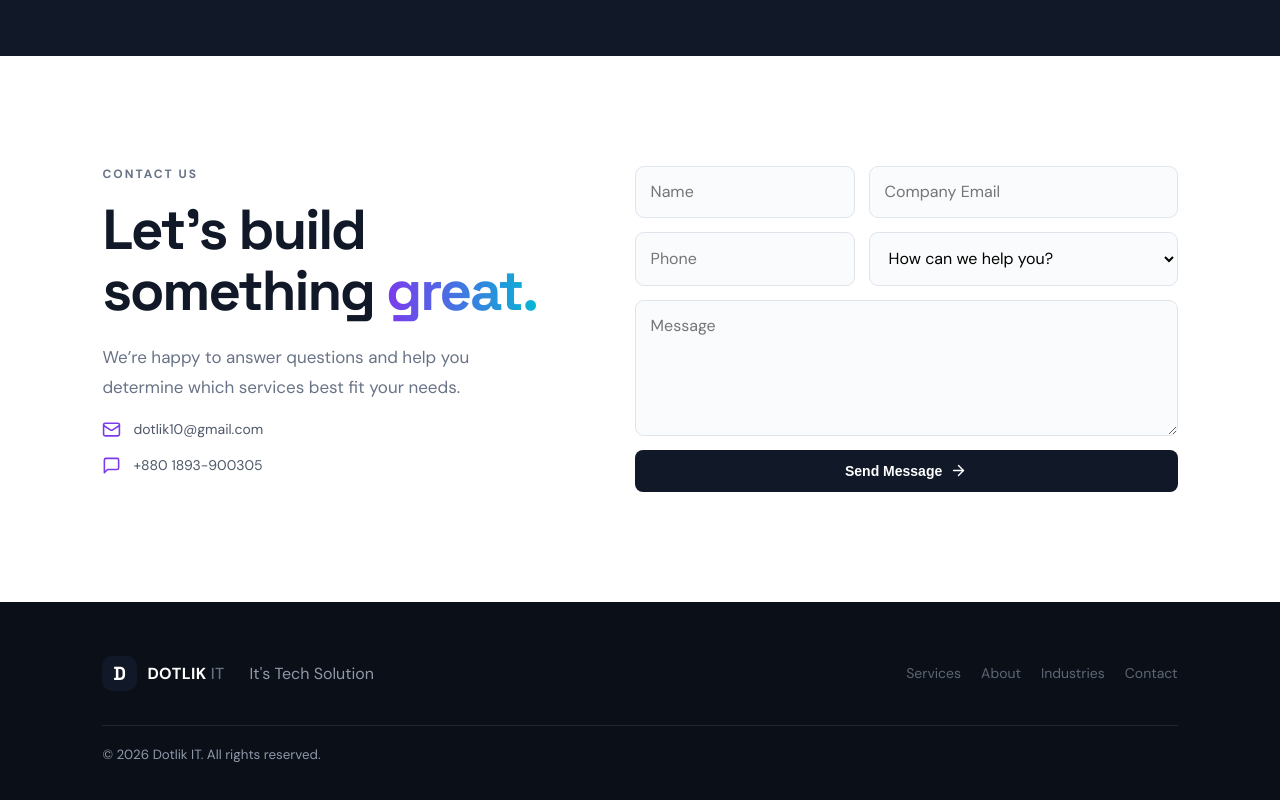
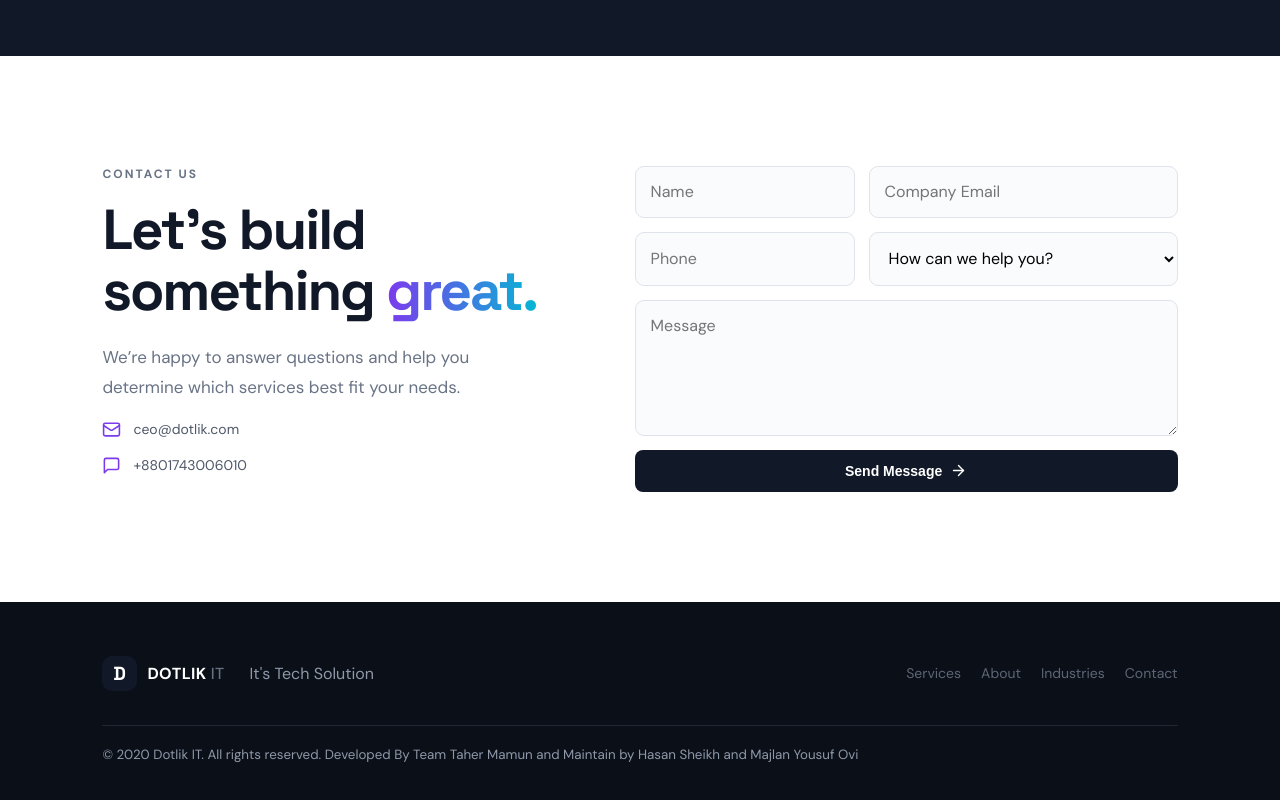
Before and after one commit to Ovi32/DOTLIK, a Next.js app: page / in a window 1280 px wide. Shown: the part 4684-5484 px from the top of the page. Built offline with nearby package versions, Linux system fonts and the light colour scheme.

Commit message:
Update page.jsx

```diff
--- a/app/page.jsx
+++ b/app/page.jsx
@@ -77,13 +77,13 @@ export default function Home() {
       </section>
 
       <section id="contact" className="contact">
-        <div><div className="eyebrow">CONTACT US</div><h2>Let’s build something <span>great.</span></h2><p>We’re happy to answer questions and help you determine which services best fit your needs.</p><div className="contactInfo"><Mail size={19}/><span>dotlik10@gmail.com</span></div><div className="contactInfo"><MessageSquare size={19}/><span>+880 1893-900305</span></div></div>
-        <form action="mailto:dotlik10@gmail.com" method="post" encType="text/plain">
+        <div><div className="eyebrow">CONTACT US</div><h2>Let’s build something <span>great.</span></h2><p>We’re happy to answer questions and help you determine which services best fit your needs.</p><div className="contactInfo"><Mail size={19}/><span>ceo@dotlik.com</span></div><div className="contactInfo"><MessageSquare size={19}/><span>+8801743006010</span></div></div>
+        <form action="mailto:ceo@dotlik.com" method="post" encType="text/plain">
           <input name="Name" placeholder="Name" required/><input name="Email" type="email" placeholder="Company Email" required/><input name="Phone" placeholder="Phone"/><select name="Service" defaultValue=""><option value="" disabled>How can we help you?</option>{services.map(([t])=><option key={t}>{t}</option>)}</select><textarea name="Message" placeholder="Message" rows="5"/><button className="primary" type="submit">Send Message <ArrowRight size={17}/></button>
         </form>
       </section>
 
-      <footer><div className="logo"><span className="logoMark">D</span><span>DOTLIK <b>IT</b></span></div><p>It's Tech Solution</p><div className="footerLinks"><a href="#services">Services</a><a href="#about">About</a><a href="#industries">Industries</a><a href="#contact">Contact</a></div><small>© 2026 Dotlik IT. All rights reserved.</small></footer>
+      <footer><div className="logo"><span className="logoMark">D</span><span>DOTLIK <b>IT</b></span></div><p>It's Tech Solution</p><div className="footerLinks"><a href="#services">Services</a><a href="#about">About</a><a href="#industries">Industries</a><a href="#contact">Contact</a></div><small>© 2020 Dotlik IT. All rights reserved. Developed By Team Taher Mamun and Maintain by Hasan Sheikh and Majlan Yousuf Ovi</small></footer>
     </main>
   );
 }
```
